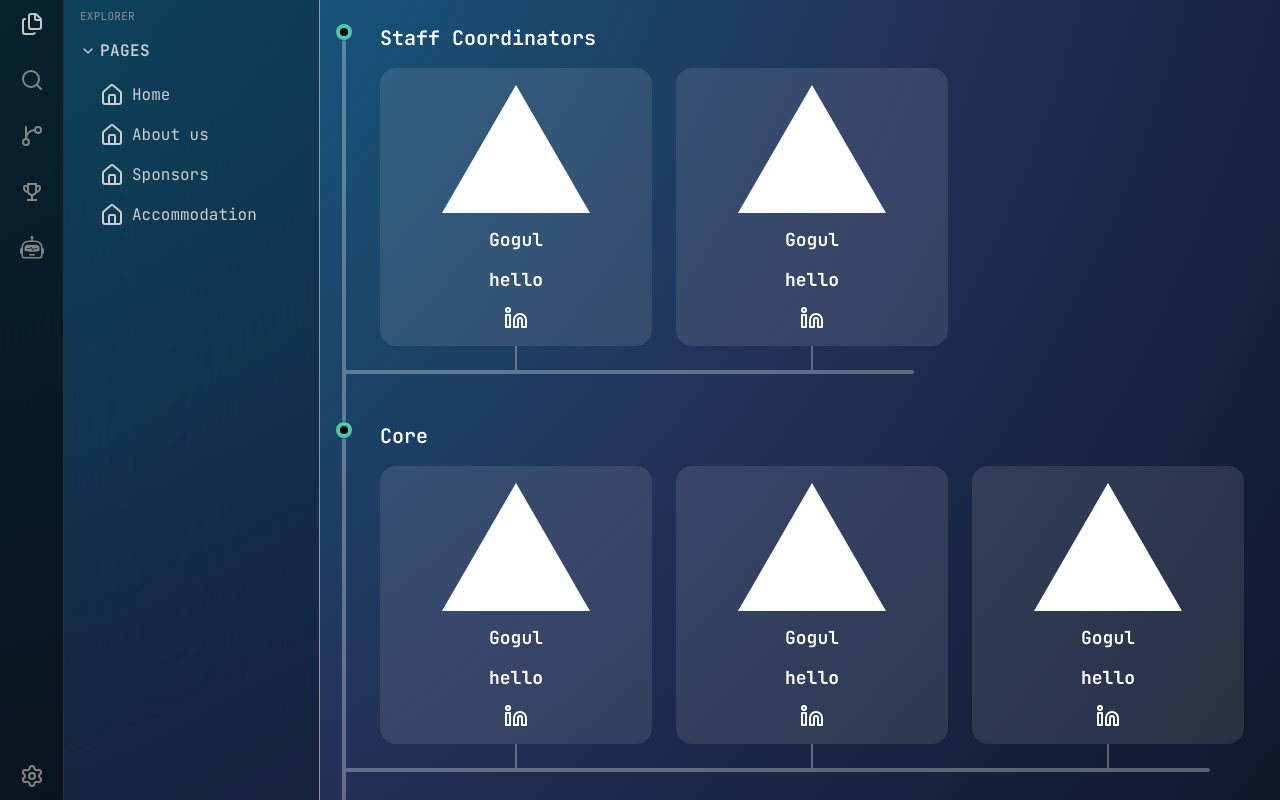
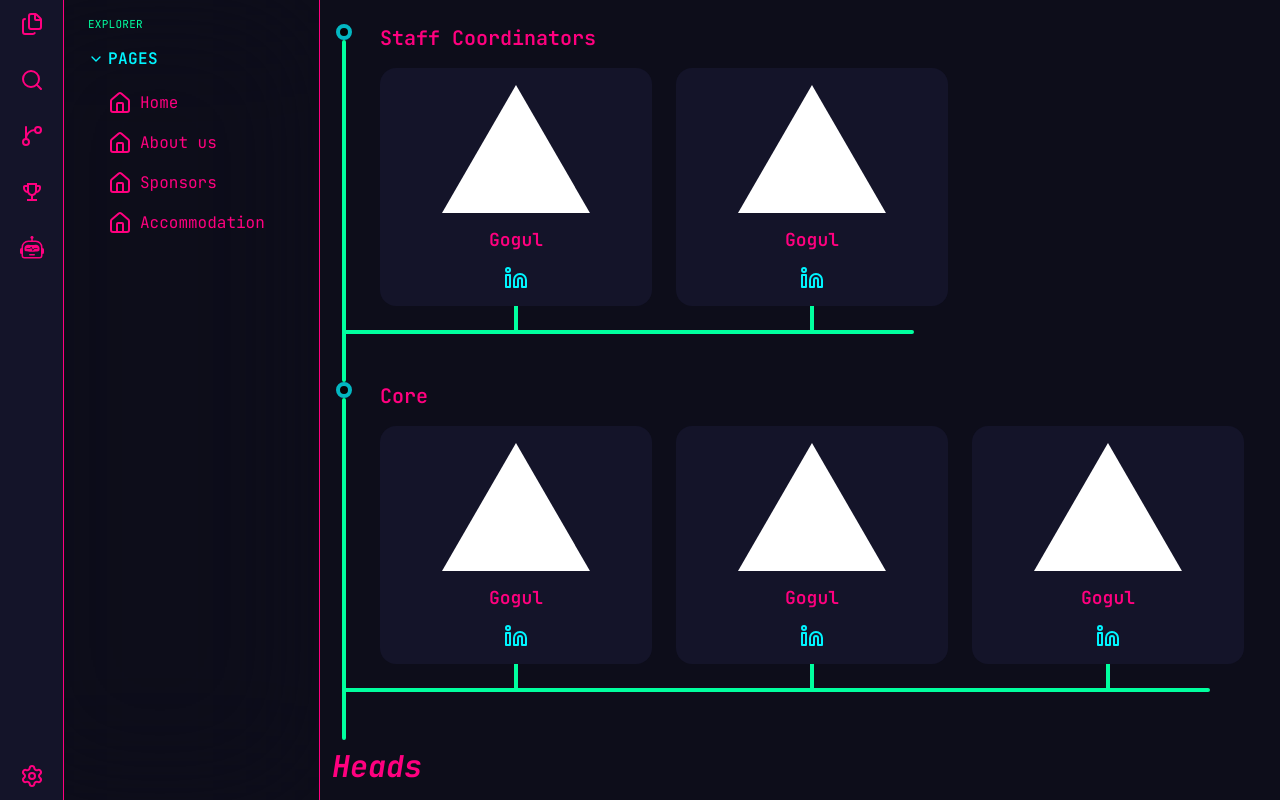
Before and after one commit to SriDharani26/itrix_25_website, a Next.js app: page /team in a window 1280 px wide. Built offline with nearby package versions, Linux system fonts and the light colour scheme.

Commit message:
Team and theme

```diff
--- a/app/globals.css
+++ b/app/globals.css
@@ -3,10 +3,73 @@
 
 
 body{
-    background-image: radial-gradient( circle farthest-corner at -24.7% -47.3%,  rgba(6,130,165,1) 0%, rgba(34,48,86,1) 66.8%, rgba(15,23,42,1) 100.2% );
-    color: white;
+    background: #0D0D1A;  /* fallback for old browsers */
+    color: #E6E6E6;
     font-family: "JetBrains Mono", monospace;
 }
+
+.bg-2-cp{
+  background-color: #141429;
+}
+
+.color-1-cp{
+  color : #FF007F;
+}
+.color-2-cp{
+  color : #00F5FF;
+}
+.color-3-cp{
+  color : #8A2BE2;
+}
+.color-4-cp{
+  color: #00FF9F;
+}
+.color-5-cp{
+  color : #6B7280;
+}
+.text-1-cp{
+  color : #9CA3AF;
+}
+.text-2-cp{
+  color : #E6E6E6;
+}
+
+.border-1-cp { border-color: #FF007F; }
+.border-2-cp { border-color: #00F5FF; }
+.border-3-cp { border-color: #8A2BE2; }
+.border-4-cp { border-color: #00FF9F; }
+.border-5-cp { border-color: #6B7280; }
+
+.color-1-cp:hover {
+  text-shadow: 0 0 5px #FF007F,
+               0 0 10px #FF007F,
+               0 0 20px #FF007F;
+}
+
+.color-2-cp:hover {
+  text-shadow: 0 0 5px #00F5FF,
+               0 0 10px #00F5FF,
+               0 0 20px #00F5FF;
+}
+
+.color-3-cp:hover {
+  text-shadow: 0 0 5px #8A2BE2,
+               0 0 10px #8A2BE2,
+               0 0 20px #8A2BE2;
+}
+
+.color-4-cp:hover {
+  text-shadow: 0 0 5px #00FF9F,
+               0 0 10px #00FF9F,
+               0 0 20px #00FF9F;
+}
+
+.color-5-cp:hover {
+  text-shadow: 0 0 5px #6B7280,
+               0 0 10px #6B7280,
+               0 0 20px #6B7280;
+}
+
 
 /* Entire scrollbar */
 ::-webkit-scrollbar {
--- a/components/Explorer.tsx
+++ b/components/Explorer.tsx
@@ -21,24 +21,24 @@
     const [showPages, setShowPages] = useState<boolean>(true);
 
     return (
-        <>
-             <p className="text-[11px] uppercase tracking-wide text-[#8f8f8f] px-2 pb-2">Explorer</p>
+        <div className='p-2 flex flex-col'>
+             <p className="text-[11px] uppercase tracking-wide px-2 pb-2 color-4-cp">Explorer</p>
 
             {/* // Pages  */}
             <button
                 type="button"
-                className="w-full cursor-pointer px-2 py-1.5 flex items-center gap-1 hover:bg-white/10 rounded text-left mb-2"
+                className="w-full cursor-pointer px-2 py-1.5 flex items-center gap-1 rounded text-left mb-2 color-2-cp"
                 onClick={() => setShowPages((prev) => !prev)}
             >
                 {showPages ? <ChevronDown size={16} /> : <ChevronRight size={16} />}
-                <span className="text-md font-semibold uppercase tracking-wide">Pages</span>
+                <span className="text-md font-semibold uppercase tracking-wide ">Pages</span>
             </button>
             <div className={`${showPages ? "flex" : "hidden"} flex-col gap-1`}>
                 {pages.map((page) => (
                     <Link
                         key={page.name}
                         href={page.path}
-                        className="block ml-5 px-2 py-1.5 text-md rounded transition-colors border-transparent hover:bg-white/2"
+                        className="block ml-5 px-2 py-1.5 text-md rounded transition-colors border-transparent color-1-cp"
                         onClick={() => { if(setShowExplorer) setShowExplorer(false) }}
                     >
                         <span className="flex gap-2 items-center">
@@ -47,7 +47,7 @@
                     </Link>
                 ))}
             </div>
-        </>
+        </div>
     );
 }
 
--- a/components/Navbar.tsx
+++ b/components/Navbar.tsx
@@ -14,41 +14,41 @@
     const [activeTab, setActiveTab] = useState<ActiveTabType[]>(defaultActiveTab)
 
     return (
-        <aside className="h-full w-full flex bg-black/30 backdrop-blur-3xl text-[#cccccc] border-r border-white/50">
-            <div className="w-16 bg-black/50 border-r border-[#2f2f2f] flex flex-col items-center py-3 gap-8">
-                <Link className="text-[#c5c5c5]"
+        <aside className="h-full w-full flex backdrop-blur-3xl border-r border-1-cp">
+            <div className="w-16 bg-2-cp border-r flex flex-col items-center py-3 gap-8 border-1-cp">
+                <Link className="color-1-cp"
                         href='/'
                         onClick={() => setActiveTab(prev => changeActiveTab(prev, 'Explorer'))}
                 >
                     <Files size={24} />
                 </Link>
-                <Link className="text-[#858585] hover:text-[#c5c5c5] transition-colors"
+                <Link className="color-1-cp"
                         href='/contact'
                 >
                     <Search size={24}/>
                 </Link>
-                <Link className="text-[#858585] hover:text-[#c5c5c5] transition-colors"
+                <Link className="color-1-cp"
                         href='/team'
                         onClick={() => setActiveTab(prev => changeActiveTab(prev, 'Team'))}
                 >
                     <GitBranch size={24}/>
                 </Link>
-                <Link href='/events' className=" text-[#858585] hover:text-[#c5c5c5] transition-colors"
+                <Link href='/events' className="color-1-cp"
                         onClick={() => setActiveTab(prev => changeActiveTab(prev, 'Events'))}
                 >
                     <MdOutlineEmojiEvents size={24} />
                 </Link>
-                <Link className=" text-[#858585] hover:text-[#c5c5c5] transition-colors"
+                <Link className="color-1-cp"
                         href='/chatbot'
                 >
                     <BsRobot size={24}/>
                 </Link>
-                <button type="button" className="mt-auto text-[#858585] hover:text-[#c5c5c5] transition-colors">
+                <button type="button" className="mt-auto color-1-cp ransition-colors">
                     <Settings size={24} />
                 </button>
             </div>
 
-            <div className="flex-1 p-2 overflow-y-scroll">
+            <div className="flex-1 p-2 overflow-y-scroll  no-scrollbar">
 
 
                 {activeTab[activeTab.findIndex(obj => obj.isActive === true)].page === 'Explorer' && <Explorer/> }
--- a/components/ProfileCard.tsx
+++ b/components/ProfileCard.tsx
@@ -14,7 +14,7 @@
     return (
         <div className='flex flex-col items-center'>
             <div
-                className='bg-white/10 w-68 rounded-2xl
+                className='w-68 rounded-2xl bg-2-cp
                         flex flex-col items-center gap-3 p-4'
             >
                 <Image
@@ -25,14 +25,14 @@
                     className=' border'
                 />
 
-                <p className='text-lg font-semibold'>{props.name}</p>
-                <p className='text-lg font-bold'>{props.profile}</p>
+                <p className='text-lg font-semibold color-1-cp'>{props.name}</p>
+                {/* <p className='text-lg font-bold color-3-cp'>{props.position}</p> */}
 
                 <Link href={props.profile}>
-                    <Linkedin />
+                    <Linkedin className='color-2-cp'/>
                 </Link>
             </div>
-            <div className='h-6 border w-px border-white/30'/>
+            <div className='h-6 border-2 w-px border-4-cp'/>
         </div>
     );
 }
--- a/components/TeamPage.tsx
+++ b/components/TeamPage.tsx
@@ -21,12 +21,12 @@
             {props.sections.map((section, idx) => (
                 <div key={section.id} className="flex gap-6 overflow-auto no-scrollbar">
 
-                    <div className="flex flex-col items-center w-6 sticky left-0 z-20 ">
+                    <div className="flex flex-col items-center w-6 sticky left-0 z-20">
 
-                        <div className="w-4 h-4 rounded-full border-4 border-[#4EC9B0] bg-black z-10" />
+                        <div className="w-4 h-4 rounded-full border-4 bg-black z-10 border-2-cp animate-pulse" />
 
                         {idx !== props.sections.length && (
-                            <div className="flex-1 w-px border-2 rounded-2xl border-white/30 bg-transparent backdrop-blur-2xl" />
+                            <div className="flex-1 w-px border-2 rounded-2xl border-4-cp bg-transparent backdrop-blur-2xl" />
                         )}
 
                     </div>
@@ -35,7 +35,7 @@
                         id={section.id}
                         className="flex flex-col pb-12"
                     >
-                        <p className="text-xl font-semibold mb-4">
+                        <p className="text-xl font-semibold mb-4 color-1-cp">
                             {section.title}
                         </p>
 
@@ -51,13 +51,13 @@
                             ))}
                         </div>
 
-                        <div className='border-2 rounded-r-2xl flex-1 self-stretch border-white/30 relative -left-8.5'/>
+                        <div className='border-2 rounded-r-2xl flex-1 self-stretch border-4-cp relative -left-8.5'/>
                     </div>
                 </div>
             ))}
 
             {props.path && <Link
-                className='text-3xl font-bold italic mt-2'
+                className='text-3xl font-bold italic mt-2 color-1-cp'
                 href={`/team/${props.path.toLowerCase()}`}
             >{props.path}</Link>}
         </div>
```
Also changed, not shown: components/GitGraph.tsx (+9 -9 lines).
